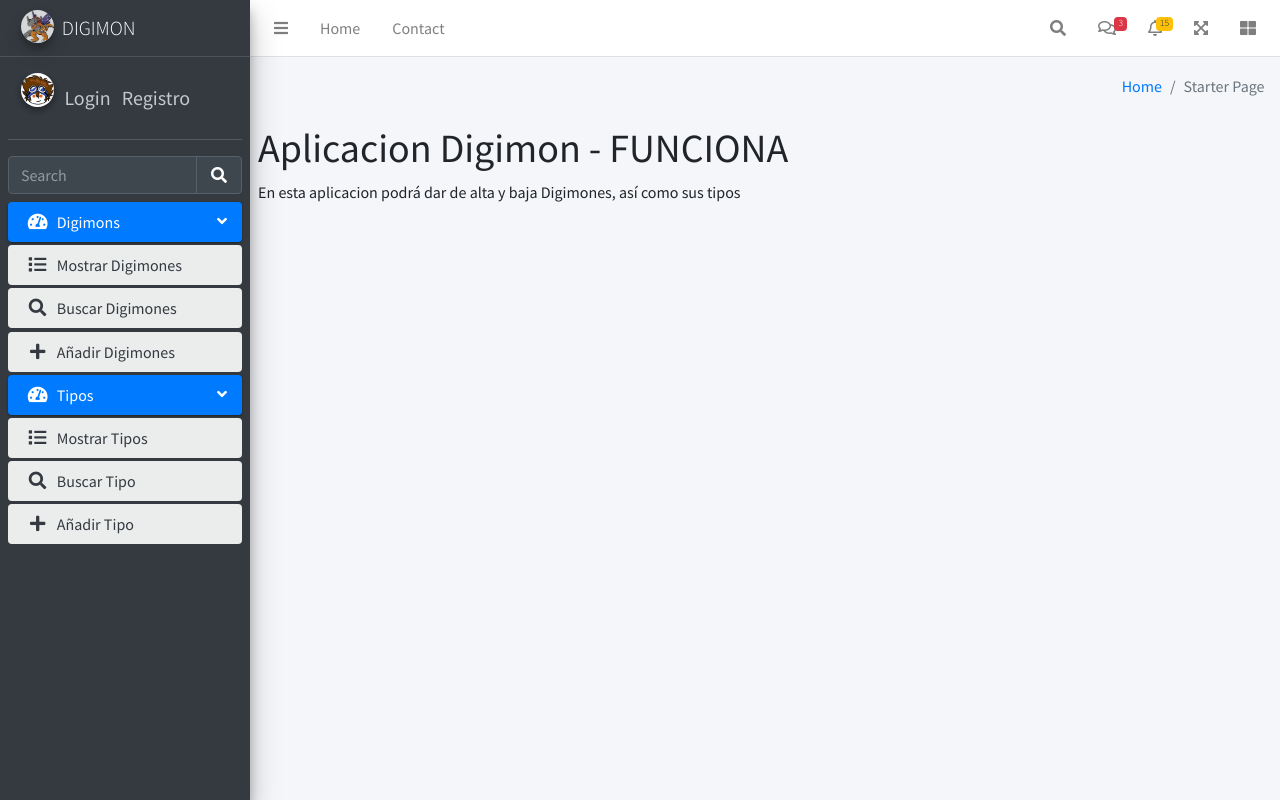
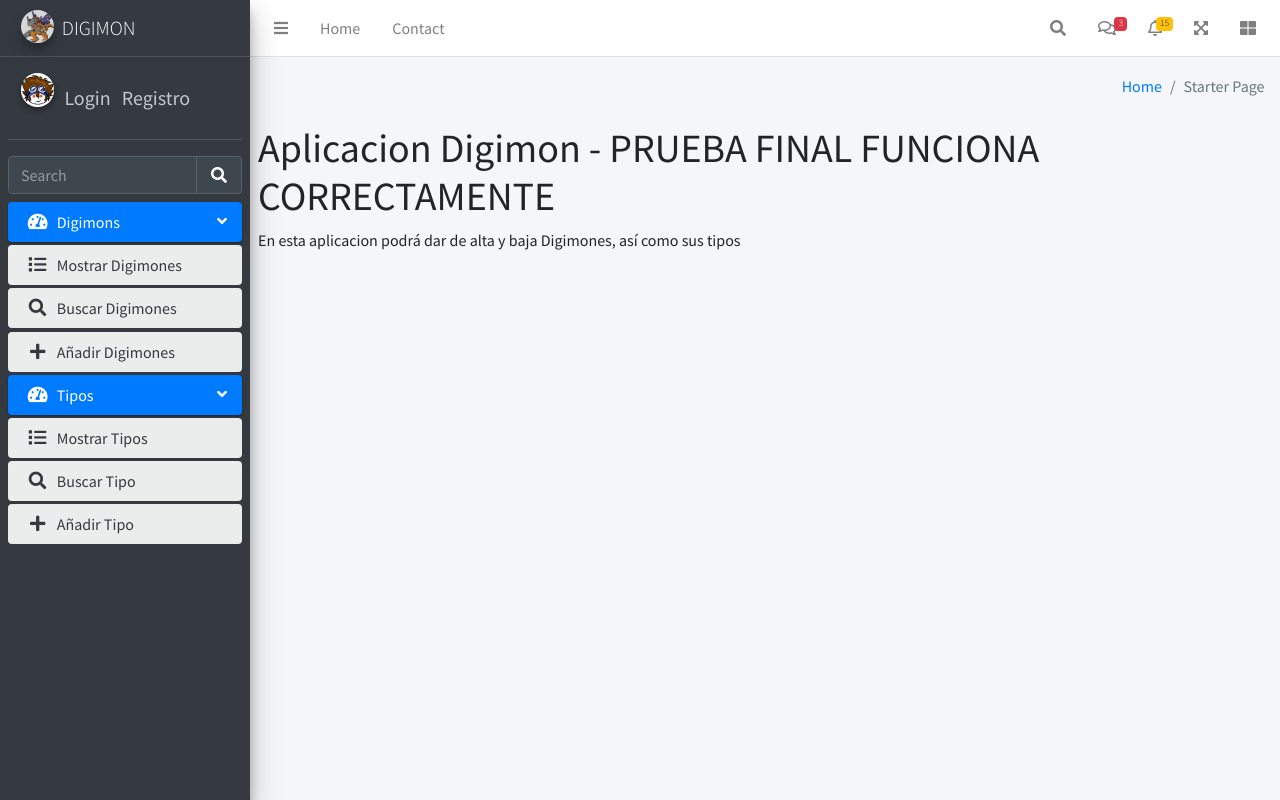
Before and after one commit to yuriydobboz/ci-cd-aws-docker, a Flask app: page / in a window 1280 px wide. Run offline with Flask 3, Linux system fonts and the light colour scheme; some libraries are stand-ins or nearby versions.

Commit message:
CI Pipeline

```diff
--- a/aplicacion/templates/bienvenido.html
+++ b/aplicacion/templates/bienvenido.html
@@ -1,6 +1,6 @@
 {% extends "baseFin.html" %}
 {% block title %}Inicio Aplicacion Digimon{% endblock %}
 {% block content %}
-       <h1>Aplicacion Digimon - FUNCIONA</h1>
+       <h1>Aplicacion Digimon - PRUEBA FINAL FUNCIONA CORRECTAMENTE </h1>
        <p>En esta aplicacion podrá dar de alta y baja Digimones, así como sus tipos</p>
 {% endblock %}
```
Also changed, not shown: .github/workflows/ci.yml.
